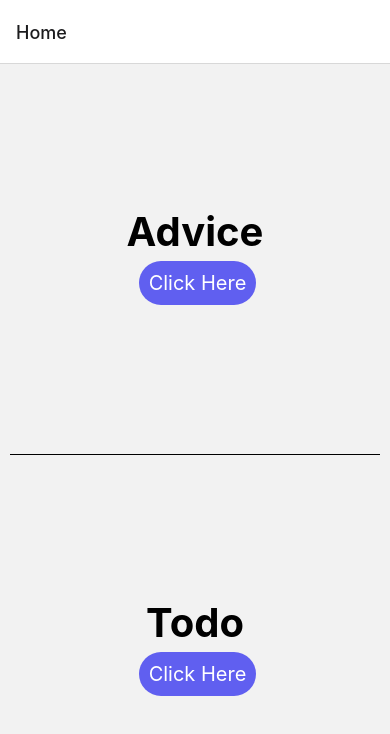
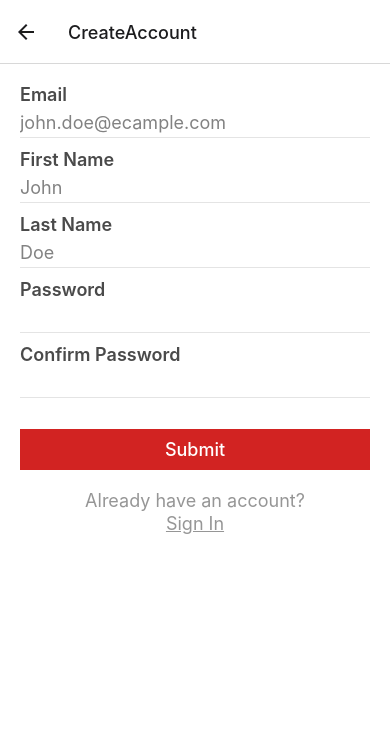
Before and after one commit to TanmayJain33/RNTestingDemo, a React Native app: screen /CreateAccount in a window 390 px wide. Shown: the top 734 px of the page. Built offline with nearby package versions, Linux system fonts and the light colour scheme.

Commit message:
Add Login and Signup Screens

```diff
--- a/App.tsx
+++ b/App.tsx
@@ -4,6 +4,8 @@ import {createNativeStackNavigator} from '@react-navigation/native-stack';
 import Home from './src/Home';
 import Advice from './src/Advice';
 import Todo from './src/Todo';
+import Login from './src/Login';
+import CreateAccount from './src/CreateAccount';
 
 const Stack = createNativeStackNavigator();
 
@@ -14,6 +16,8 @@ export default function App() {
         <Stack.Screen name="Home" component={Home} />
         <Stack.Screen name="Advice" component={Advice} />
         <Stack.Screen name="Todo" component={Todo} />
+        <Stack.Screen name="CreateAccount" component={CreateAccount} />
+        <Stack.Screen name="Login" component={Login} />
       </Stack.Navigator>
     </NavigationContainer>
   );
--- a/package.json
+++ b/package.json
@@ -27,16 +27,17 @@
     "@babel/runtime": "^7.12.5",
     "@react-native-community/eslint-config": "^2.0.0",
     "@testing-library/react-native": "^9.1.0",
-    "@types/jest": "^26.0.23",
+    "@types/jest": "^28.1.2",
     "@types/react-native": "^0.67.3",
     "@types/react-test-renderer": "^17.0.1",
     "@typescript-eslint/eslint-plugin": "^5.17.0",
     "@typescript-eslint/parser": "^5.17.0",
     "babel-jest": "^26.6.3",
     "eslint": "^7.32.0",
-    "jest": "^28.1.0",
+    "jest": "^28.1.1",
     "metro-react-native-babel-preset": "^0.67.0",
     "react-test-renderer": "17.0.2",
+    "ts-jest": "^28.0.5",
     "typescript": "^4.4.4"
   },
   "resolutions": {
--- /dev/null
+++ b/src/CreateAccount.tsx
@@ -0,0 +1,39 @@
+import React from 'react';
+import {
+  ScrollView,
+  Text,
+  TouchableOpacity,
+  StyleSheet,
+  View,
+  Alert,
+} from 'react-native';
+import {ButtonComponent} from './components/Button';
+import {ErrorText, TextField} from './components/FormComponent';
+
+export default function Login({navigation}: any) {
+  return (
+    <ScrollView
+      contentContainerStyle={{paddingVertical: 20}}
+      style={{backgroundColor: '#fff'}}>
+      <TextField label="Email" placeholder="john.doe@ecample.com" />
+      <TextField label="First Name" placeholder="John" />
+      <TextField label="Last Name" placeholder="Doe" />
+      <TextField label="Password" secureTextEntry />
+      <TextField label="Confirm Password" secureTextEntry />
+      <ErrorText text="" />
+      <ButtonComponent text="Submit" onPress={() => Alert.alert('todo')} />
+      <View style={styles.textBlock}>
+        <Text style={styles.text}>Already have an account?</Text>
+        <TouchableOpacity onPress={() => navigation.navigate('Login')}>
+          <Text style={[styles.text, styles.link]}>Sign In</Text>
+        </TouchableOpacity>
+      </View>
+    </ScrollView>
+  );
+}
+
+const styles = StyleSheet.create({
+  textBlock: {marginTop: 20},
+  text: {fontSize: 18, color: '#969696', textAlign: 'center', marginBottom: 2},
+  link: {textDecorationLine: 'underline'},
+});
--- a/src/Home.tsx
+++ b/src/Home.tsx
@@ -55,6 +55,35 @@ export default function Home({navigation}: any) {
           </Text>
         </TouchableOpacity>
       </View>
+      <View
+        style={{
+          height: 1,
+          width: '95%',
+          backgroundColor: '#000',
+        }}
+      />
+      <View
+        style={{
+          alignItems: 'center',
+          flex: 1,
+          justifyContent: 'center',
+        }}>
+        <Text style={{fontSize: 40, fontWeight: '700', color: '#000'}}>
+          Forms
+        </Text>
+        <TouchableOpacity
+          style={{
+            margin: 5,
+            marginLeft: 10,
+            backgroundColor: '#605ff0',
+            borderRadius: 40,
+          }}
+          onPress={() => navigation.navigate('CreateAccount')}>
+          <Text style={{fontSize: 20, color: '#fff', padding: 10}}>
+            Click Here
+          </Text>
+        </TouchableOpacity>
+      </View>
     </View>
   );
 }
--- /dev/null
+++ b/src/Login.tsx
@@ -0,0 +1,59 @@
+import React, {useState} from 'react';
+import {
+  ScrollView,
+  Alert,
+  Text,
+  TouchableOpacity,
+  View,
+  StyleSheet,
+} from 'react-native';
+import {ButtonComponent} from './components/Button';
+import {ErrorText, TextField} from './components/FormComponent';
+
+export default function Login({navigation}: any) {
+  const [email, setEmail] = useState('');
+  const [password, setPassword] = useState('');
+  const [error, setError] = useState('');
+
+  const handleSubmit = () => {
+    setError('');
+    Alert.alert('todo');
+  };
+
+  return (
+    <ScrollView
+      contentContainerStyle={{paddingVertical: 20}}
+      style={{backgroundColor: '#fff'}}>
+      <TextField
+        label="Email"
+        placeholder="john.doe@ecample.com"
+        onChangeText={(email: React.SetStateAction<string>) => setEmail(email)}
+        value={email}
+        autoCapitalize="none"
+      />
+      <TextField
+        label="Password"
+        secureTextEntry
+        onChangeText={(password: React.SetStateAction<string>) =>
+          setPassword(password)
+        }
+        value={password}
+        autoCapitalize="none"
+      />
+      <ErrorText text={error} />
+      <ButtonComponent text="Submit" onPress={handleSubmit} />
+      <View style={styles.textBlock}>
+        <Text style={styles.text}>Don't have an account?</Text>
+        <TouchableOpacity onPress={() => navigation.navigate('CreateAccount')}>
+          <Text style={[styles.text, styles.link]}>Create Account</Text>
+        </TouchableOpacity>
+      </View>
+    </ScrollView>
+  );
+}
+
+const styles = StyleSheet.create({
+  textBlock: {marginTop: 20},
+  text: {fontSize: 18, color: '#969696', textAlign: 'center', marginBottom: 2},
+  link: {textDecorationLine: 'underline'},
+});
--- /dev/null
+++ b/src/components/Button.tsx
@@ -0,0 +1,24 @@
+import React from 'react';
+import {Text, StyleSheet, TouchableOpacity} from 'react-native';
+
+export function ButtonComponent({text, onPress, disabled = false, style = {}}) {
+  return (
+    <TouchableOpacity
+      onPress={onPress}
+      style={[styles.button, disabled && styles.buttonLoading, style]}>
+      <Text style={styles.text}>{text}</Text>
+    </TouchableOpacity>
+  );
+}
+
+const styles = StyleSheet.create({
+  button: {
+    backgroundColor: '#d22322',
+    paddingVertical: 10,
+    paddingHorizontal: 45,
+    alignItems: 'center',
+    marginHorizontal: 20,
+  },
+  buttonLoading: {backgroundColor: '#e58e8d'},
+  text: {fontWeight: '500', fontSize: 18, color: '#fff'},
+});
--- /dev/null
+++ b/src/components/FormComponent.tsx
@@ -0,0 +1,42 @@
+import React from 'react';
+import {Text, TextInput, View, StyleSheet} from 'react-native';
+
+export const TextField = ({label, ...props}) => {
+  return (
+    <View style={styles.row}>
+      <Text style={styles.label}>{label}</Text>
+      <TextInput
+        style={styles.textfield}
+        placeholderTextColor="#828282"
+        {...props}
+      />
+    </View>
+  );
+};
+
+export const ErrorText = ({text}: any) => {
+  return <Text style={styles.errorText}>{text}</Text>;
+};
+
+const styles = StyleSheet.create({
+  row: {
+    marginHorizontal: 20,
+    borderBottomWidth: 1,
+    borderBottomColor: '#e4e4e4',
+    marginBottom: 11,
+  },
+  label: {color: '#4a4a4a', fontSize: 18, fontWeight: '600', marginBottom: 7},
+  textfield: {
+    fontSize: 18,
+    fontWeight: '400',
+    color: '#828282',
+    marginBottom: 4,
+  },
+  errorText: {
+    color: 'red',
+    fontSize: 16,
+    marginTop: 5,
+    marginBottom: 15,
+    marginHorizontal: 20,
+  },
+});
```
Also changed, not shown: 1 other file (tests, documents, lock files or other folders).
